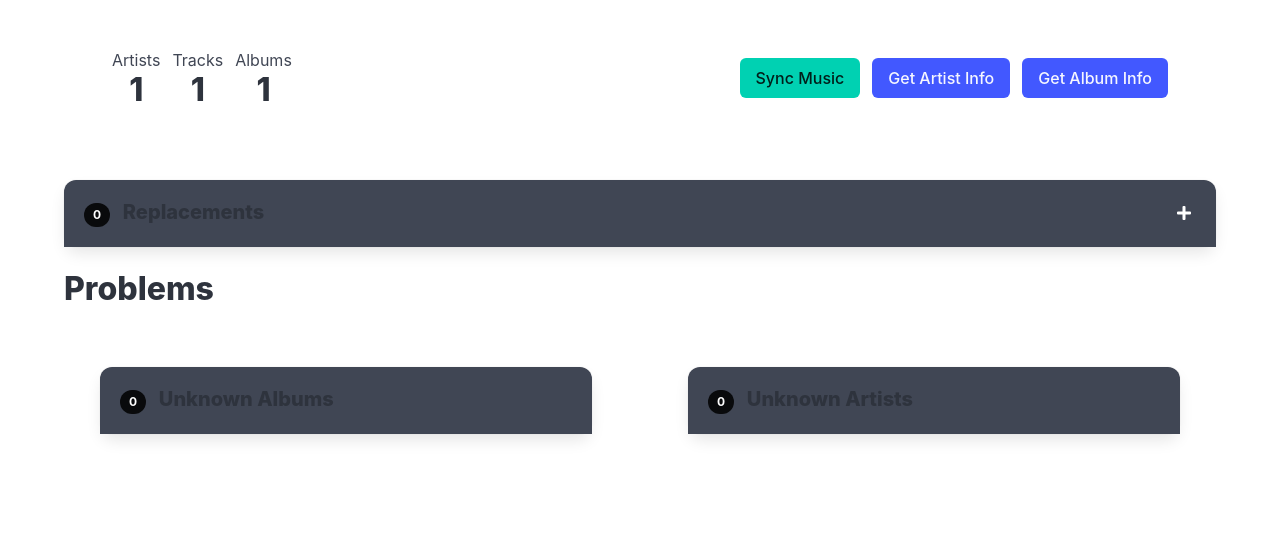
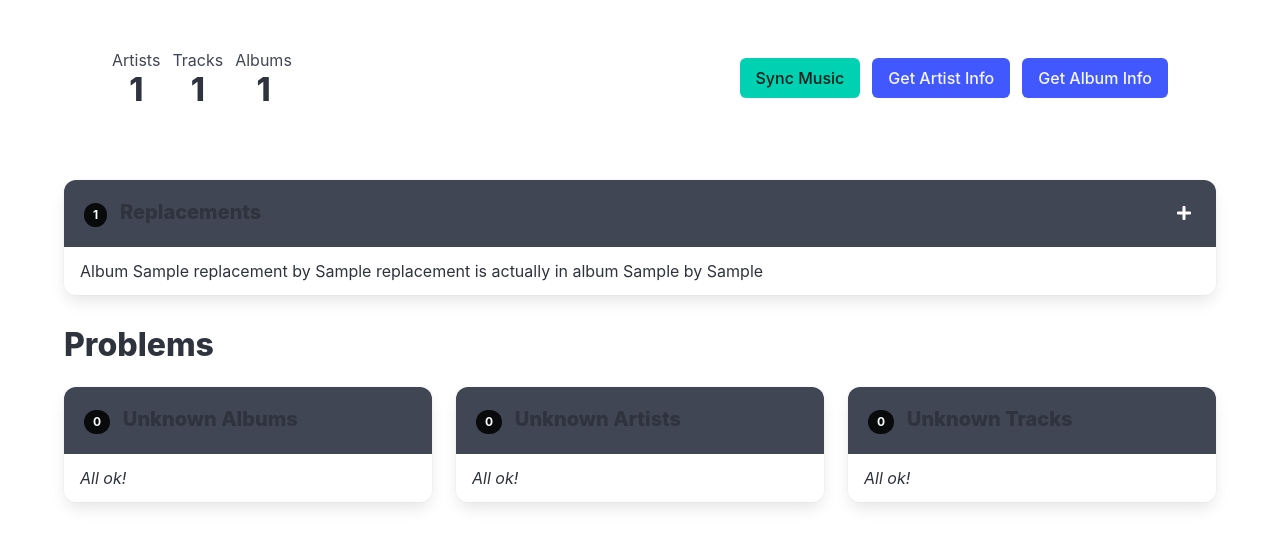
Before and after one commit to rubenwardy/mews, a Flask app: page /admin/ in a window 1280 px wide. Shown: the part 56-603 px from the top of the page. Run offline with Flask 2, Linux system fonts and the light colour scheme; a user stored in the database is signed in; tables that the repository leaves empty hold one stand-in row (values such as "Sample post"); style sheets or scripts are compiled from the project's sources; parts of the project's set-up code (start-up, migrations or seed data) failed here and were passed over; some libraries are stand-ins or nearby versions.

Commit message:
Add replacements and create replacements

```diff
--- a/mews/models.py
+++ b/mews/models.py
@@ -118,3 +118,50 @@ class Playlist(db.Model):
 
 	def __repr__(self):
 		return "<Playlist %r>" % self.title
+
+
+class Replacement(db.Model, UserMixin):
+	id = db.Column(db.Integer, primary_key=True)
+	album_title = db.Column(db.String(80), nullable=True)
+	artist_name = db.Column(db.String(80), nullable=True)
+	set_album   = db.Column(db.String(80), nullable=True)
+	set_artist  = db.Column(db.String(80), nullable=True)
+
+	def __str__(self):
+		ret = ""
+
+		if self.album_title:
+			ret += "Album " + self.album_title
+			if self.artist_name:
+				ret += " by " + self.artist_name
+
+		elif self.artist_name:
+			ret += "Artist " + self.artist_name
+
+		if self.set_album:
+			ret += " is actually in album " + self.set_album
+			if self.set_artist:
+				ret += " by " + self.set_artist
+		elif self.set_artist == "Various Artists":
+			ret += " is actually a single mixed album"
+		elif self.set_artist:
+			ret += " is actually by " + self.set_artist
+
+
+		return ret
+
+	def fixEmptyFields(self):
+		if self.album_title.strip() == "":
+			self.album_title = None
+
+		if self.artist_name.strip() == "":
+			self.artist_name = None
+
+		if self.set_album.strip() == "":
+			self.set_album = None
+
+		if self.set_artist.strip() == "":
+			self.set_artist = None
+
+	def isValid(self):
+		return (self.album_title or self.artist_name) and (self.set_album or self.set_artist)
--- a/mews/scss/mews.scss
+++ b/mews/scss/mews.scss
@@ -4,6 +4,10 @@
 
 .navbar-item svg {
 	margin-left: 10px;
+}
+
+h1 {
+	margin-top: 1em;
 }
 
 #plpanel {
--- a/mews/templates/admin/index.html
+++ b/mews/templates/admin/index.html
@@ -37,19 +37,25 @@
 	<section class="panel">
 		<p class="panel-heading">
 			<span class="actions is-pulled-right">
-				<a href="#"><span class="fa fa-plus"></span></a>
+				<a href="{{ url_for('replacement_new') }}"><span class="fa fa-plus"></span></a>
 				<!-- <a><span class="fa fa-times close"></span></a> -->
 			</span>
-			<span class="count tag is-rounded is-black">0</span>
+			<span class="count tag is-rounded is-black">{{ replacements | count }}</span>
 			<span class="title is-5">Replacements</span>
 		</p>
-		<div class="panel-scrolling"></div>
+		<div class="panel-scrolling">
+		{% for rep in replacements %}
+			<div class="panel-block">{{ rep }}</div>
+		{% else %}
+			<i class="panel-block">No replacements</i>
+		{% endfor %}
+		</div>
 	</section>
 
 	<h1 class="title is-3">Problems</h1>
 
 	<div class="columns">
-		<div class="column section is-one-half">
+		<div class="column">
 			<div class="panel">
 				<p class="panel-heading">
 					<span class="count tag is-rounded {% if unknown_albums %}is-danger{% else %}is-black{% endif %}">{{ unknown_albums | length }}</span>
@@ -58,19 +64,38 @@
 				<div class="panel-scrolling">
 				{% for album in unknown_albums %}
 					<div class="panel-block">{{ album.title }} by {{ album.artist.name }}</div>
+				{% else %}
+					<i class="panel-block">All ok!</i>
 				{% endfor %}
 				</div>
 			</div>
 		</div>
-		<div class="column section is-one-half">
+		<div class="column">
 			<div class="panel">
 				<p class="panel-heading">
-					<span class="count tag is-rounded {% if unknown_albums %}is-danger{% else %}is-black{% endif %}">{{ unknown_artists | length }}</span>
+					<span class="count tag is-rounded {% if unknown_artists %}is-danger{% else %}is-black{% endif %}">{{ unknown_artists | length }}</span>
 					<span class="title is-5">Unknown Artists</span>
 				</p>
 				<div class="panel-scrolling">
 				{% for artist in unknown_artists %}
 					<div class="panel-block">{{ artist.name }}</div>
+				{% else %}
+					<i class="panel-block">All ok!</i>
+				{% endfor %}
+				</div>
+			</div>
+		</div>
+		<div class="column">
+			<div class="panel">
+				<p class="panel-heading">
+					<span class="count tag is-rounded {% if unknown_tracks %}is-danger{% else %}is-black{% endif %}">{{ unknown_tracks | length }}</span>
+					<span class="title is-5">Unknown Tracks</span>
+				</p>
+				<div class="panel-scrolling">
+				{% for track in unknown_tracks %}
+					<div class="panel-block">{{ track.title }}</div>
+				{% else %}
+					<i class="panel-block">All ok!</i>
 				{% endfor %}
 				</div>
 			</div>
--- a/mews/views/admin.py
+++ b/mews/views/admin.py
@@ -1,5 +1,8 @@
-from flask import render_template, redirect, url_for, send_file, abort, request, jsonify
+from flask import render_template, redirect, url_for, send_file, abort, request, jsonify, flash
 from flask_user import login_required
+from flask_wtf import FlaskForm
+from wtforms import StringField
+from wtforms.validators import DataRequired
 from mews import app, lastfm
 from mews.utils import scanForMusic, getArtistsInfo, getAlbumsInfo, importAllMusic
 from mews.models import *
@@ -10,8 +13,37 @@ from mews.models import *
 def admin():
 	unknown_albums = Album.query.filter_by(is_known=False).order_by(Album.title).all()
 	unknown_artists = Artist.query.filter_by(is_known=False).order_by(Artist.name).all()
-	return render_template("admin/index.html", unknown_albums=unknown_albums, unknown_artists=unknown_artists,
-			num_artists=Artist.query.count(), num_albums=Album.query.count(), num_tracks=Track.query.count())
+	unknown_tracks = Track.query.filter_by(is_known=False).order_by(Track.title).all()
+	return render_template("admin/index.html",
+			unknown_albums=unknown_albums, unknown_artists=unknown_artists, unknown_tracks=unknown_tracks,
+			num_artists=Artist.query.count(), num_albums=Album.query.count(), num_tracks=Track.query.count(),
+			replacements=Replacement.query.all())
+
+
+class ReplacementForm(FlaskForm):
+	album_title = StringField("Album")
+	artist_name = StringField("Album Artist")
+	set_album   = StringField("Set Album")
+	set_artist  = StringField("Set Album Artist")
+
+
+@app.route("/admin/replacements/new/", methods=["GET", "POST"])
+@login_required
+def replacement_new():
+	form = ReplacementForm(request.form)
+	if form.validate_on_submit():
+		rep = Replacement()
+		form.populate_obj(rep)
+		rep.fixEmptyFields()
+		if rep.isValid():
+			db.session.add(rep)
+			db.session.commit()
+
+			flash("Added placement: " + str(rep))
+
+			return redirect(url_for('admin'))
+
+	return render_template("admin/replacement_new.html", form=form)
 
 
 @app.route("/admin/sync/albums/", methods=["POST"])
```
Also changed, not shown: mews/templates/admin/replacement_new.html (added, +18 -0 lines), mews/templates/macros/forms.html (added, +33 -0 lines).
